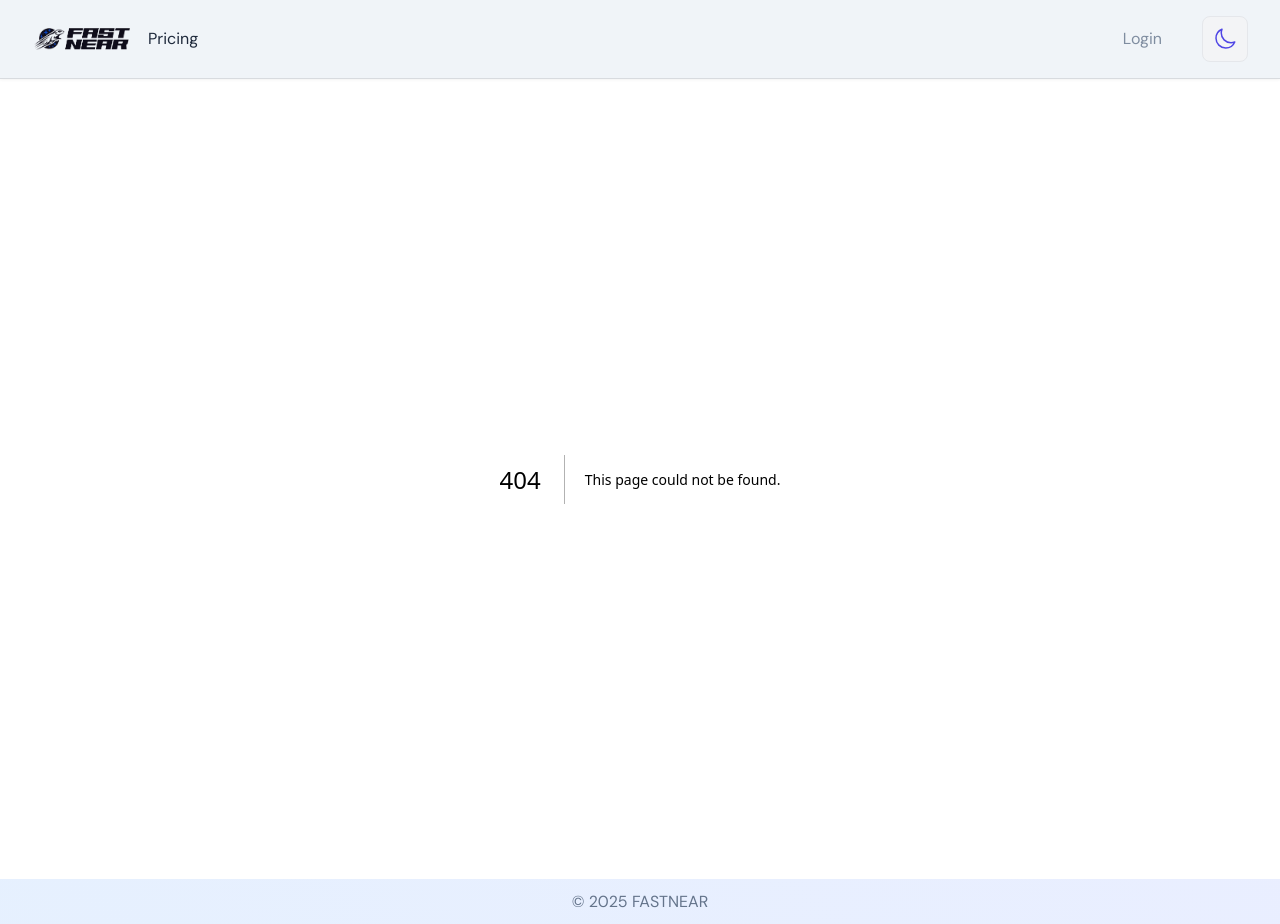
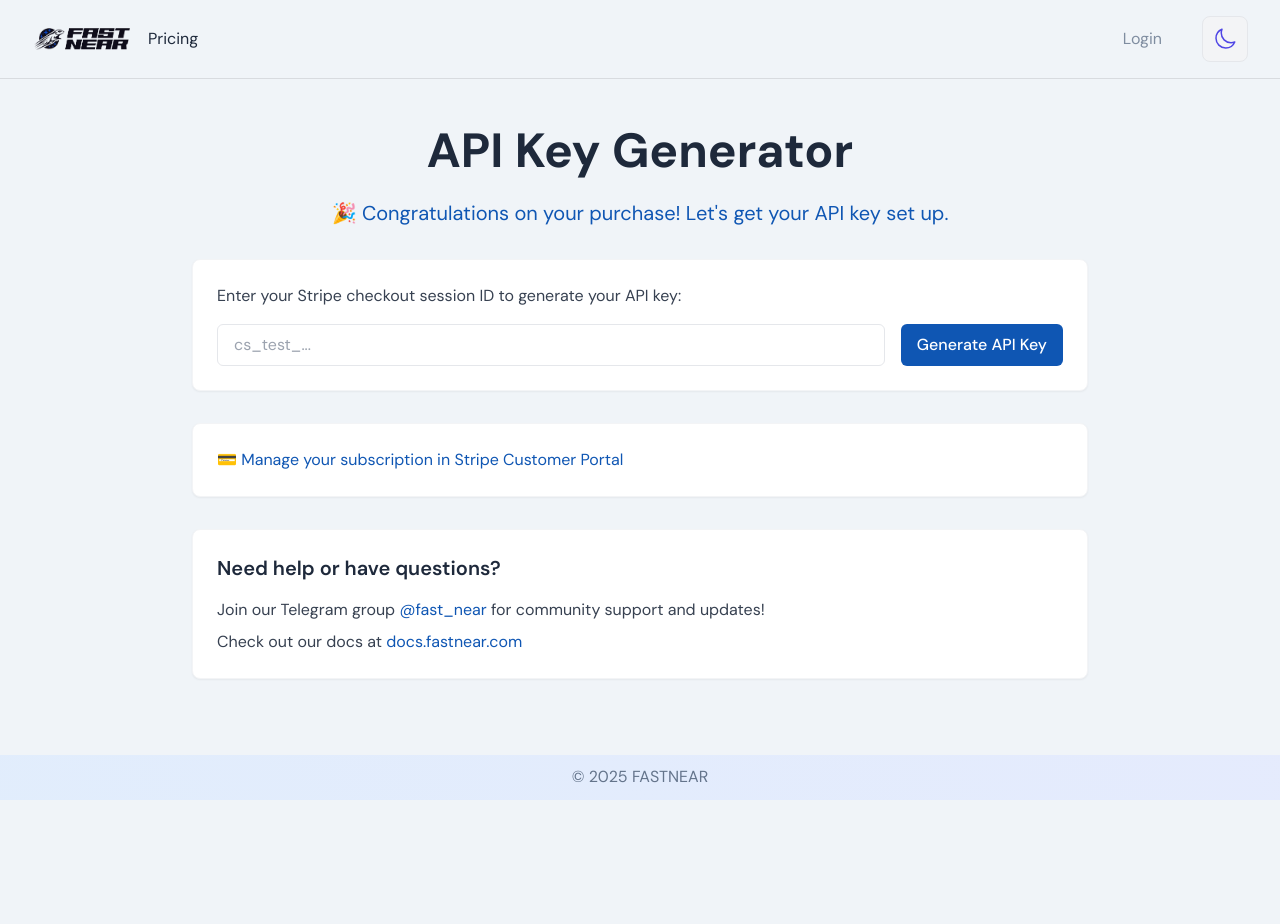
Before and after one commit to fastnear/subscriptions-site, a Next.js app: page /welcome in a window 1280 px wide. Before the commit this address had no page. After the commit the page ends 800 px from the top, so only its background shows below. Built offline with nearby package versions, Linux system fonts and the light colour scheme.

Commit message:
create /welcome route that can act as stripe redirect after purchase

```diff
--- /dev/null
+++ b/src/app/welcome/page.tsx
@@ -0,0 +1,178 @@
+'use client';
+
+import { useState, useEffect } from 'react';
+import { useSearchParams } from 'next/navigation';
+
+interface GenerateKeyResponse {
+  apiKey: string;
+  customerId: string;
+}
+
+// Generate API key from session ID using Web Crypto API
+const generateApiKey = async (sessionId: string) => {
+  const encoder = new TextEncoder();
+  const data = encoder.encode(sessionId);
+  const secret = encoder.encode(process.env.NEXT_PUBLIC_API_SERVER_SECRET || 'dev-secret');
+
+  const key = await crypto.subtle.importKey(
+    'raw',
+    secret,
+    { name: 'HMAC', hash: 'SHA-256' },
+    false,
+    ['sign']
+  );
+
+  const signature = await crypto.subtle.sign('HMAC', key, data);
+  return Array.from(new Uint8Array(signature))
+    .map(b => b.toString(16).padStart(2, '0'))
+    .join('');
+};
+
+export default function WelcomePage() {
+  const searchParams = useSearchParams();
+  const [sessionId, setSessionId] = useState(searchParams.get('session_id') || '');
+  const [keyData, setKeyData] = useState<GenerateKeyResponse | null>(null);
+  const [error, setError] = useState('');
+  const [isLoading, setIsLoading] = useState(false);
+
+  // Auto-generate if session ID is present on mount
+  useEffect(() => {
+    if (sessionId) {
+      generateKey();
+    }
+  }, []);
+
+  const generateKey = async () => {
+    if (!sessionId.trim()) {
+      setError('Please enter a checkout session ID');
+      return;
+    }
+
+    setIsLoading(true);
+    setError('');
+
+    try {
+      // Generate key directly
+      const apiKey = await generateApiKey(sessionId);
+      setKeyData({
+        apiKey,
+        customerId: sessionId // Using session ID as customer ID for demo
+      });
+    } catch (error) {
+      setError('Failed to generate API key');
+    } finally {
+      setIsLoading(false);
+    }
+  };
+
+  return (
+    <div className="section-themed flex flex-col items-center px-4">
+      <div className="max-w-4xl w-full">
+        <h1 className="text-4xl md:text-5xl font-bold text-center mb-6 heading-themed">
+          API Key Generator
+        </h1>
+
+        <div className="text-xl text-primary text-center mb-8">
+          🎉 Congratulations on your purchase! Let's get your API key set up.
+        </div>
+
+        {/* Key Generation Form */}
+        <div className="card-themed mb-8">
+          <p className="text-themed-secondary mb-4">
+            Enter your Stripe checkout session ID to generate your API key:
+          </p>
+          <div className="flex flex-col sm:flex-row gap-4">
+            <input
+              type="text"
+              value={sessionId}
+              onChange={(e) => setSessionId(e.target.value)}
+              placeholder="cs_test_..."
+              className="flex-1 px-4 py-2 rounded-md border border-gray-200 dark:border-gray-700 bg-white dark:bg-gray-800 text-foreground"
+            />
+            <button
+              onClick={generateKey}
+              disabled={isLoading}
+              className="button-themed-primary whitespace-nowrap"
+            >
+              {isLoading ? 'Generating...' : 'Generate API Key'}
+            </button>
+          </div>
+        </div>
+
+        {/* Results Display */}
+        {keyData && (
+          <div className="card-themed mb-8">
+            <div className="mb-6">
+              <strong className="heading-themed block mb-2">Your API Key:</strong>
+              <code className="block p-2 bg-gray-100 dark:bg-gray-800 rounded">{keyData.apiKey}</code>
+            </div>
+
+            <div className="mb-6">
+              <strong className="heading-themed block mb-2">Customer ID:</strong>
+              <code className="block p-2 bg-gray-100 dark:bg-gray-800 rounded">{keyData.customerId}</code>
+            </div>
+
+            <div className="text-themed-secondary">
+              <p className="mb-4">
+                Your API key is generated! You can now use it to access FastNear RPC endpoints.
+                There are two ways to authenticate your RPC requests:
+              </p>
+
+              <strong className="heading-themed block mt-4 mb-2">1. Pass apiKey in the URL:</strong>
+              <pre className="overflow-x-auto p-4 bg-gray-100 dark:bg-gray-800 rounded text-sm">
+{`curl "https://rpc.mainnet.fastnear.com?apiKey=${keyData.apiKey}" \\
+  -H "Content-Type: application/json" \\
+  --data-raw '{"method":"block","params":{"finality":"optimistic"},"id":123,"jsonrpc":"2.0"}'`}
+              </pre>
+
+              <strong className="heading-themed block mt-4 mb-2">2. Provide authorization header:</strong>
+              <pre className="overflow-x-auto p-4 bg-gray-100 dark:bg-gray-800 rounded text-sm">
+{`curl "https://rpc.mainnet.fastnear.com" \\
+  -H "Authorization: Bearer ${keyData.apiKey}" \\
+  -H "Content-Type: application/json" \\
+  --data-raw '{"method":"block","params":{"finality":"optimistic"},"id":123,"jsonrpc":"2.0"}'`}
+              </pre>
+            </div>
+          </div>
+        )}
+
+        {/* Error Display */}
+        {error && (
+          <div className="mb-8 p-4 bg-red-50 dark:bg-red-900/20 border border-red-200 dark:border-red-800 text-red-600 dark:text-red-400 rounded-md">
+            {error}
+          </div>
+        )}
+
+        {/* Stripe Portal Link */}
+        <a
+          href="https://billing.stripe.com/p/login/3cs4j2dS1gXYfHq000"
+          target="_blank"
+          rel="noopener noreferrer"
+          className="card-themed block mb-8 text-primary hover:text-primary-hover transition-colors"
+        >
+          💳 Manage your subscription in Stripe Customer Portal
+        </a>
+
+        {/* Support Info */}
+        <div className="card-themed">
+          <h2 className="text-xl font-semibold mb-4 heading-themed">Need help or have questions?</h2>
+          <div className="space-y-2 text-themed-secondary">
+            <p>
+              Join our Telegram group{' '}
+              <a href="https://t.me/fast_near" target="_blank" rel="noopener noreferrer" className="text-primary hover:text-primary-hover">
+                @fast_near
+              </a>
+              {' '}for community support and updates!
+            </p>
+            <p>
+              Check out our docs at{' '}
+              <a href="https://docs.fastnear.com" target="_blank" rel="noopener noreferrer" className="text-primary hover:text-primary-hover">
+                docs.fastnear.com
+              </a>
+            </p>
+          </div>
+        </div>
+      </div>
+    </div>
+  );
+}
```
